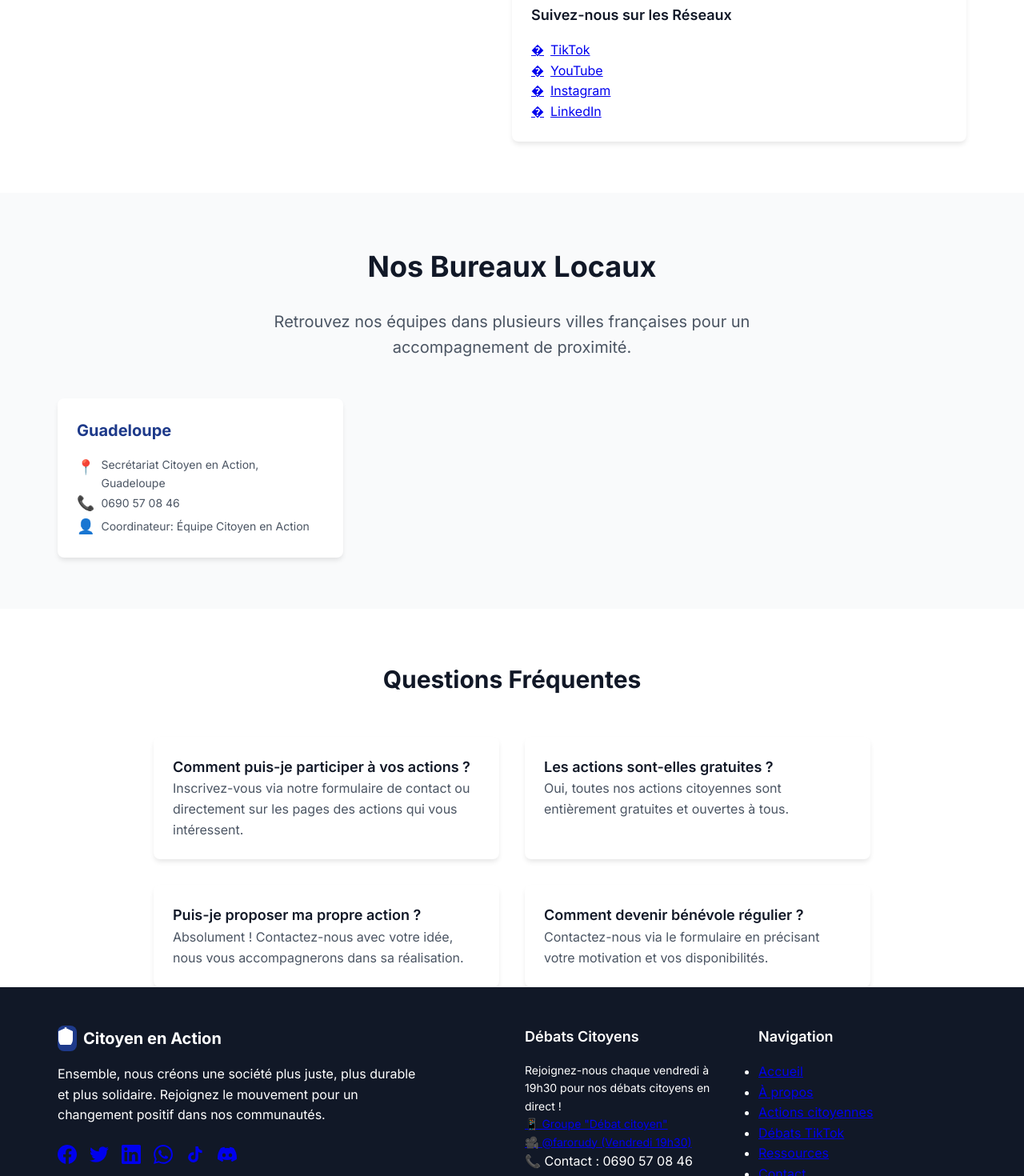
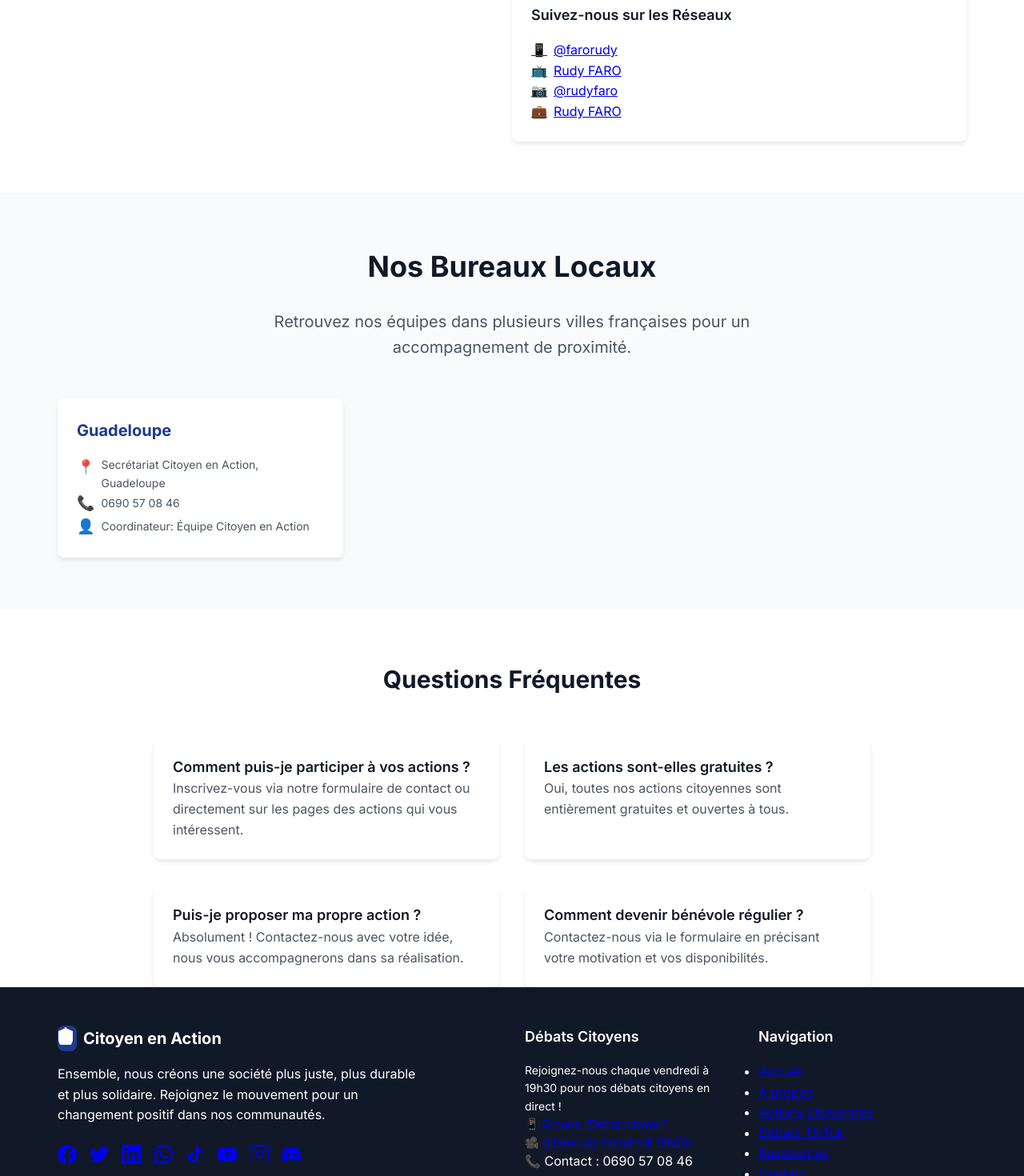
Before and after one commit to cipfarorudy/citoyen-en-action, a React (Vite) app: page /contact in a window 1280 px wide. Shown: the part 1380-2850 px from the top of the page at 80% size. Built offline with nearby package versions, Linux system fonts and the light colour scheme.

Commit message:
Ajout réseaux sociaux officiels Rudy FARO : TikTok @farorudy, YouTube, Instagram @rudyfaro, LinkedIn, Facebook, Twitter - Liens fonctionnels dans ContactPage, Footer et HomePage

```diff
--- a/src/components/layout/Footer.tsx
+++ b/src/components/layout/Footer.tsx
@@ -29,27 +29,33 @@ const Footer: React.FC = () => {
             <div className="flex space-x-4">
               {/* Réseaux sociaux */}
               <a
-                href="#"
+                href="https://www.facebook.com/rudyfaro"
                 className="text-gray-400 hover:text-white transition-colors"
-                aria-label="Facebook"
+                aria-label="Facebook Rudy FARO"
+                target="_blank"
+                rel="noopener noreferrer"
               >
                 <svg className="w-6 h-6" fill="currentColor" viewBox="0 0 24 24">
                   <path d="M24 12.073c0-6.627-5.373-12-12-12s-12 5.373-12 12c0 5.99 4.388 10.954 10.125 11.854v-8.385H7.078v-3.47h3.047V9.43c0-3.007 1.792-4.669 4.533-4.669 1.312 0 2.686.235 2.686.235v2.953H15.83c-1.491 0-1.956.925-1.956 1.874v2.25h3.328l-.532 3.47h-2.796v8.385C19.612 23.027 24 18.062 24 12.073z"/>
                 </svg>
               </a>
               <a
-                href="#"
+                href="https://twitter.com/rudyfaro"
                 className="text-gray-400 hover:text-white transition-colors"
-                aria-label="Twitter"
+                aria-label="Twitter @rudyfaro"
+                target="_blank"
+                rel="noopener noreferrer"
               >
                 <svg className="w-6 h-6" fill="currentColor" viewBox="0 0 24 24">
                   <path d="M23.953 4.57a10 10 0 01-2.825.775 4.958 4.958 0 002.163-2.723c-.951.555-2.005.959-3.127 1.184a4.92 4.92 0 00-8.384 4.482C7.69 8.095 4.067 6.13 1.64 3.162a4.822 4.822 0 00-.666 2.475c0 1.71.87 3.213 2.188 4.096a4.904 4.904 0 01-2.228-.616v.06a4.923 4.923 0 003.946 4.827 4.996 4.996 0 01-2.212.085 4.936 4.936 0 004.604 3.417 9.867 9.867 0 01-6.102 2.105c-.39 0-.779-.023-1.17-.067a13.995 13.995 0 007.557 2.209c9.053 0 13.998-7.496 13.998-13.985 0-.21 0-.42-.015-.63A9.935 9.935 0 0024 4.59z"/>
                 </svg>
               </a>
               <a
-                href="#"
+                href="https://www.linkedin.com/in/rudyfaro"
                 className="text-gray-400 hover:text-white transition-colors"
-                aria-label="LinkedIn"
+                aria-label="LinkedIn Rudy FARO"
+                target="_blank"
+                rel="noopener noreferrer"
               >
                 <svg className="w-6 h-6" fill="currentColor" viewBox="0 0 24 24">
                   <path d="M20.447 20.452h-3.554v-5.569c0-1.328-.027-3.037-1.852-3.037-1.853 0-2.136 1.445-2.136 2.939v5.667H9.351V9h3.414v1.561h.046c.477-.9 1.637-1.85 3.37-1.85 3.601 0 4.267 2.37 4.267 5.455v6.286zM5.337 7.433c-1.144 0-2.063-.926-2.063-2.065 0-1.138.92-2.063 2.063-2.063 1.14 0 2.064.925 2.064 2.063 0 1.139-.925 2.065-2.064 2.065zm1.782 13.019H3.555V9h3.564v11.452zM22.225 0H1.771C.792 0 0 .774 0 1.729v20.542C0 23.227.792 24 1.771 24h20.451C23.2 24 24 23.227 24 22.271V1.729C24 .774 23.2 0 22.222 0h.003z"/>
@@ -78,6 +84,33 @@ const Footer: React.FC = () => {
               >
                 <svg className="w-6 h-6" fill="currentColor" viewBox="0 0 24 24">
                   <path d="M19.59 6.69a4.83 4.83 0 01-3.77-4.25V2h-3.45v13.67a2.89 2.89 0 01-5.2 1.74 2.89 2.89 0 012.31-4.64 2.93 2.93 0 01.88.13V9.4a6.84 6.84 0 00-.88-.05A6.33 6.33 0 005 20.1a6.34 6.34 0 0010.86-4.43v-7a8.16 8.16 0 004.77 1.52v-3.4a4.85 4.85 0 01-1-.1z"/>
+                </svg>
+              </a>
+
+              {/* YouTube */}
+              <a
+                href="https://www.youtube.com/@rudyfaro"
+                className="text-gray-400 hover:text-white transition-colors"
+                aria-label="YouTube Rudy FARO"
+                target="_blank"
+                rel="noopener noreferrer"
+              >
+                <svg className="w-6 h-6" fill="currentColor" viewBox="0 0 24 24">
+                  <path d="M23.498 6.186a3.016 3.016 0 0 0-2.122-2.136C19.505 3.545 12 3.545 12 3.545s-7.505 0-9.377.505A3.017 3.017 0 0 0 .502 6.186C0 8.07 0 12 0 12s0 3.93.502 5.814a3.016 3.016 0 0 0 2.122 2.136c1.871.505 9.376.505 9.376.505s7.505 0 9.377-.505a3.015 3.015 0 0 0 2.122-2.136C24 15.93 24 12 24 12s0-3.93-.502-5.814zM9.545 15.568V8.432L15.818 12l-6.273 3.568z"/>
+                </svg>
+              </a>
+
+              {/* Instagram */}
+              <a
+                href="https://www.instagram.com/rudyfaro"
+                className="text-gray-400 hover:text-white transition-colors"
+                aria-label="Instagram @rudyfaro"
+                target="_blank"
+                rel="noopener noreferrer"
+              >
+                <svg className="w-6 h-6" fill="currentColor" viewBox="0 0 24 24">
+                  <path d="M12.017 0C8.396 0 7.989.013 7.041.048 5.51.131 4.572.33 3.789.624a5.705 5.705 0 0 0-2.066 1.346A5.704 5.704 0 0 0 .377 3.936c-.294.783-.493 1.721-.576 3.252C-.035 7.989-.022 8.396-.022 12.017s-.013 4.028.048 4.976c.083 1.531.282 2.469.576 3.252a5.704 5.704 0 0 0 1.346 2.066 5.704 5.704 0 0 0 2.066 1.346c.783.294 1.721.493 3.252.576.948.035 1.355.048 4.976.048s4.028-.013 4.976-.048c1.531-.083 2.469-.282 3.252-.576a5.705 5.705 0 0 0 2.066-1.346 5.704 5.704 0 0 0 1.346-2.066c.294-.783.493-1.721.576-3.252.035-.948.048-1.355.048-4.976s-.013-4.028-.048-4.976c-.083-1.531-.282-2.469-.576-3.252a5.704 5.704 0 0 0-1.346-2.066A5.704 5.704 0 0 0 20.225.624c-.783-.294-1.721-.493-3.252-.576C16.025.013 15.618 0 12.017 0zm0 2.17c3.586 0 4.012.014 5.426.082 1.31.06 2.02.275 2.495.458a4.17 4.17 0 0 1 1.54 1.001 4.17 4.17 0 0 1 1.001 1.54c.183.476.398 1.186.458 2.495.068 1.414.082 1.84.082 5.426s-.014 4.012-.082 5.426c-.06 1.31-.275 2.02-.458 2.495a4.17 4.17 0 0 1-1.001 1.54 4.17 4.17 0 0 1-1.54 1.001c-.476.183-1.186.398-2.495.458-1.414.068-1.84.082-5.426.082s-4.012-.014-5.426-.082c-1.31-.06-2.02-.275-2.495-.458a4.17 4.17 0 0 1-1.54-1.001 4.17 4.17 0 0 1-1.001-1.54c-.183-.476-.398-1.186-.458-2.495-.068-1.414-.082-1.84-.082-5.426s.014-4.012.082-5.426c.06-1.31.275-2.02.458-2.495a4.17 4.17 0 0 1 1.001-1.54 4.17 4.17 0 0 1 1.54-1.001c.476-.183 1.186-.398 2.495-.458 1.414-.068 1.84-.082 5.426-.082z"/>
+                  <path d="M12.017 15.33a3.312 3.312 0 1 1 0-6.624 3.312 3.312 0 0 1 0 6.624zm0-8.457a5.145 5.145 0 1 0 0 10.29 5.145 5.145 0 0 0 0-10.29zm6.532-.156a1.2 1.2 0 1 1-2.4 0 1.2 1.2 0 0 1 2.4 0z"/>
                 </svg>
               </a>
 
--- a/src/pages/ContactPage.tsx
+++ b/src/pages/ContactPage.tsx
@@ -252,32 +252,40 @@ const ContactPage: React.FC = () => {
                 </h3>
                 <div className="grid grid-cols-2 gap-3">
                   <a
-                    href="#"
+                    href="https://www.tiktok.com/@farorudy"
+                    target="_blank"
+                    rel="noopener noreferrer"
                     className="flex items-center space-x-2 text-black hover:text-gray-700 transition-colors p-2 rounded-lg hover:bg-gray-50"
                   >
-                    <span>�</span>
-                    <span>TikTok</span>
+                    <span>📱</span>
+                    <span>@farorudy</span>
                   </a>
                   <a
-                    href="#"
+                    href="https://www.youtube.com/@rudyfaro"
+                    target="_blank"
+                    rel="noopener noreferrer"
                     className="flex items-center space-x-2 text-red-600 hover:text-red-800 transition-colors p-2 rounded-lg hover:bg-red-50"
                   >
-                    <span>�</span>
-                    <span>YouTube</span>
+                    <span>📺</span>
+                    <span>Rudy FARO</span>
                   </a>
                   <a
-                    href="#"
+                    href="https://www.instagram.com/rudyfaro"
+                    target="_blank"
+                    rel="noopener noreferrer"
                     className="flex items-center space-x-2 text-pink-600 hover:text-pink-800 transition-colors p-2 rounded-lg hover:bg-pink-50"
                   >
-                    <span>�</span>
-                    <span>Instagram</span>
+                    <span>📷</span>
+                    <span>@rudyfaro</span>
                   </a>
                   <a
-                    href="#"
+                    href="https://www.linkedin.com/in/rudyfaro"
+                    target="_blank"
+                    rel="noopener noreferrer"
                     className="flex items-center space-x-2 text-blue-700 hover:text-blue-900 transition-colors p-2 rounded-lg hover:bg-blue-50"
                   >
-                    <span>�</span>
-                    <span>LinkedIn</span>
+                    <span>💼</span>
+                    <span>Rudy FARO</span>
                   </a>
                 </div>
               </CardContent>
--- a/src/pages/HomePage.tsx
+++ b/src/pages/HomePage.tsx
@@ -355,13 +355,17 @@ const HomePage: React.FC = () => {
                  className="bg-black hover:bg-gray-800 px-4 py-2 rounded-lg transition-colors">
                 📱 TikTok @farorudy (Lives & Capsules)
               </a>
-              <a href="https://www.youtube.com/@citoyenenaction"
+              <a href="https://www.youtube.com/@rudyfaro"
+                 target="_blank"
+                 rel="noopener noreferrer"
                  className="bg-red-600 hover:bg-red-700 px-4 py-2 rounded-lg transition-colors">
-                📺 YouTube (Replays)
+                📺 Rudy FARO (Replays)
               </a>
-              <a href="https://www.instagram.com/citoyen.en.action"
+              <a href="https://www.instagram.com/rudyfaro"
+                 target="_blank"
+                 rel="noopener noreferrer"
                  className="bg-pink-600 hover:bg-pink-700 px-4 py-2 rounded-lg transition-colors">
-                📸 Instagram (Stories & Reels)
+                📸 @rudyfaro (Stories & Reels)
               </a>
             </div>
           </div>
```
